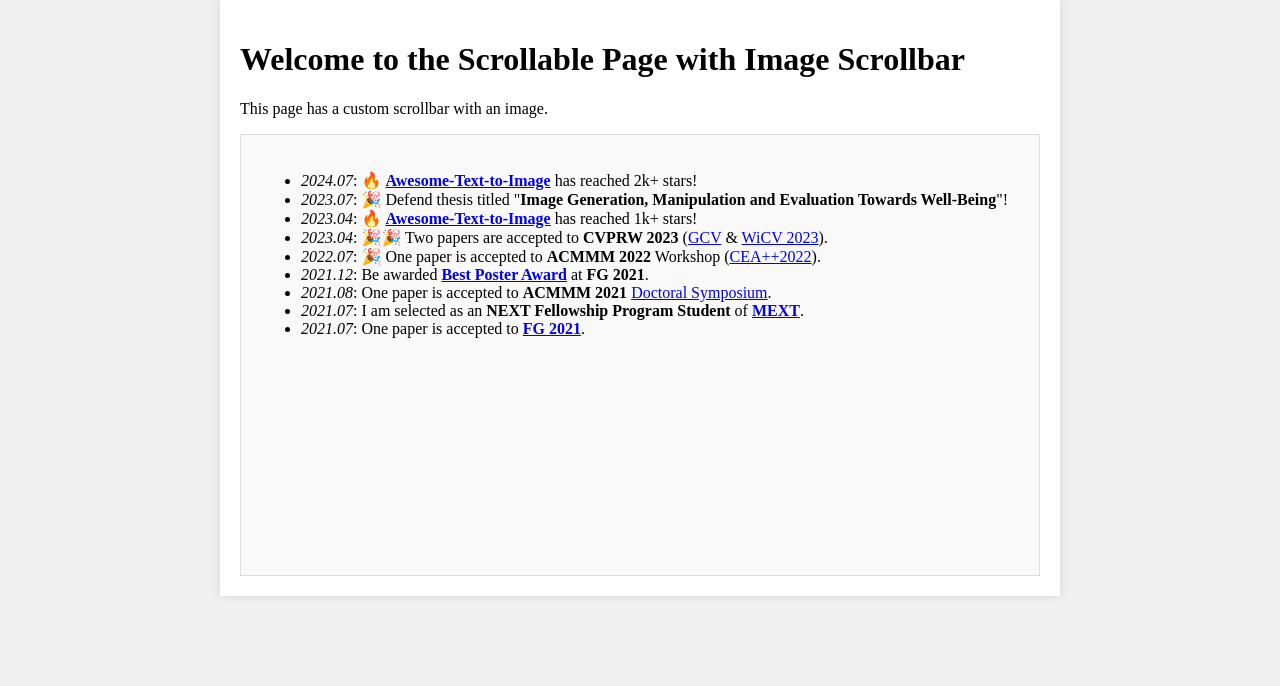
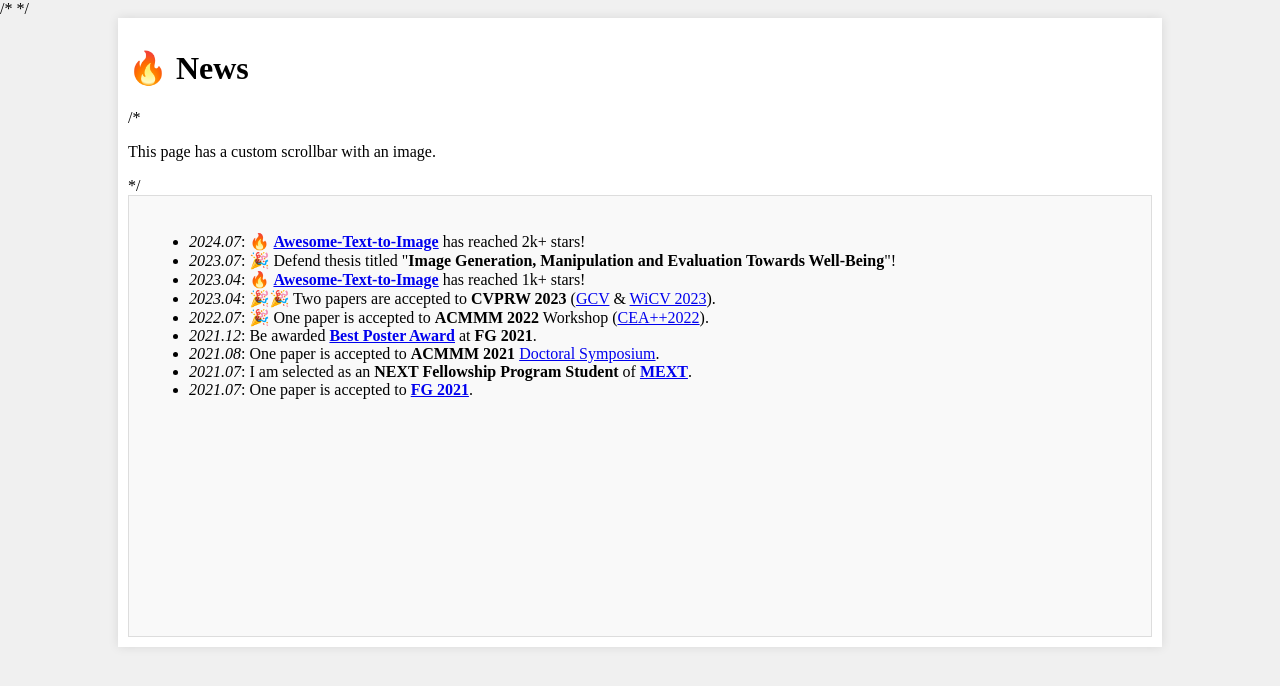
Before and after one commit to ElizaZhou96/ElizaZhou96.github.io, a Jekyll site: the page _pages/NewsPage.html, which Jekyll copies as it is, in a window 1280 px wide. Shown: the top 686 px of the page. Built offline with Jekyll 4.4.1, drawn with Linux system fonts in a browser that asks for light colours.

Commit message:
Update NewsPage.html

```diff
--- a/_pages/NewsPage.html
+++ b/_pages/NewsPage.html
@@ -1,4 +1,4 @@
-<!DOCTYPE html>
+/* <!DOCTYPE html> */
 <html lang="en">
 <head>
     <meta charset="UTF-8">
@@ -7,15 +7,15 @@
     <title>🍯 News</title>
     <style>
         body {
-            font-family: 'Shadows Into Light', cursive;
+            /* font-family: 'Shadows Into Light', cursive;*/
             margin: 0;
             padding: 0;
             background-color: #f0f0f0;
         }
         .container {
-            max-width: 800px;
+            max-width: 80%;
             margin: 0 auto;
-            padding: 20px;
+            padding: 10px;
             background-color: #fff;
             box-shadow: 0 0 10px rgba(0, 0, 0, 0.1);
         }
@@ -51,8 +51,8 @@
 </head>
 <body>
     <div class="container">
-        <h1>Welcome to the Scrollable Page with Image Scrollbar</h1>
-        <p>This page has a custom scrollbar with an image.</p>
+        <h1>🔥 News</h1>
+        /* <p>This page has a custom scrollbar with an image.</p> */
         <div class="scrollable">
             <ul>
             <li class="has-line-data" data-line-start="1" data-line-end="2"><em>2024.07</em>: 🔥 <a href="https://github.com/Yutong-Zhou-cv/Awesome-Text-to-Image"><strong>Awesome-Text-to-Image</strong></a> has reached 2k+ stars!</li>
```
